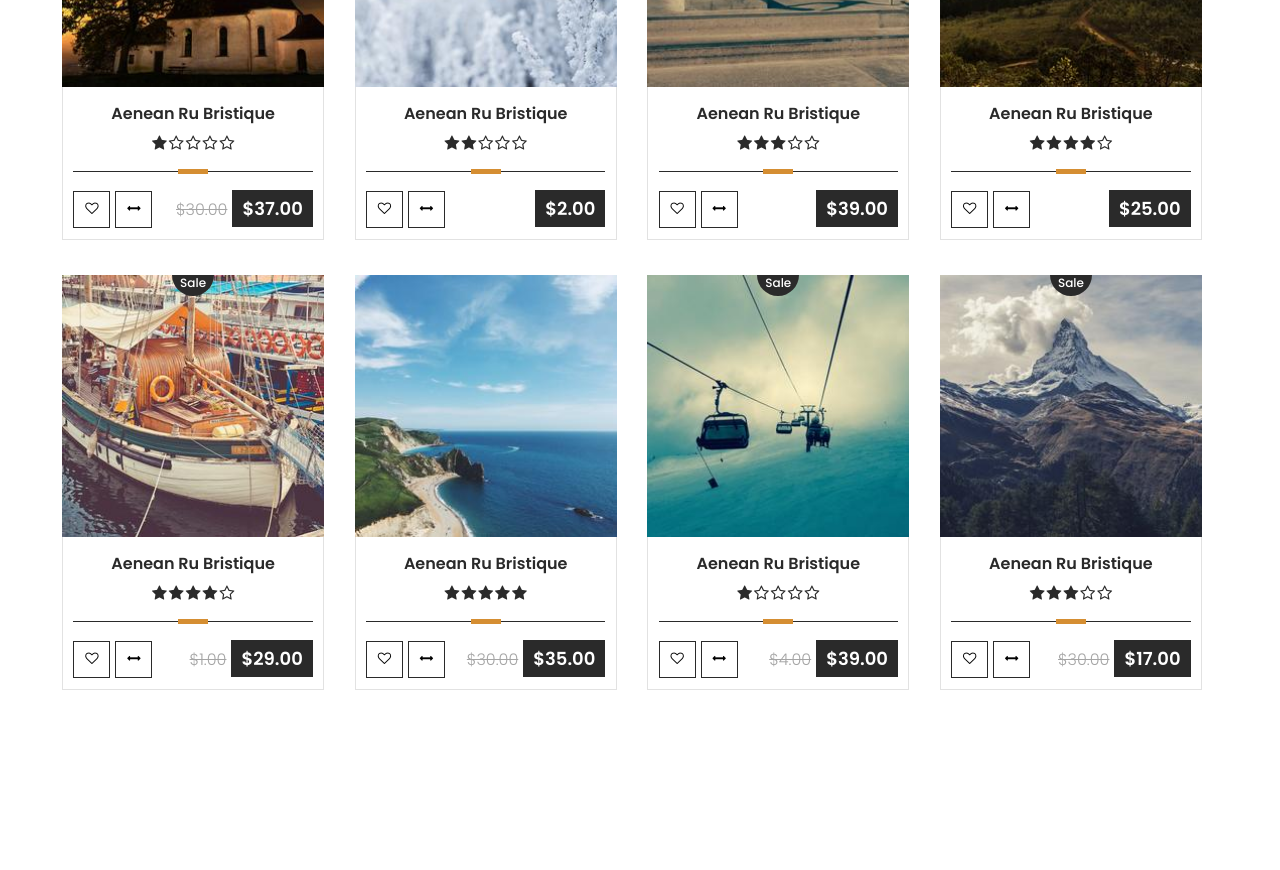
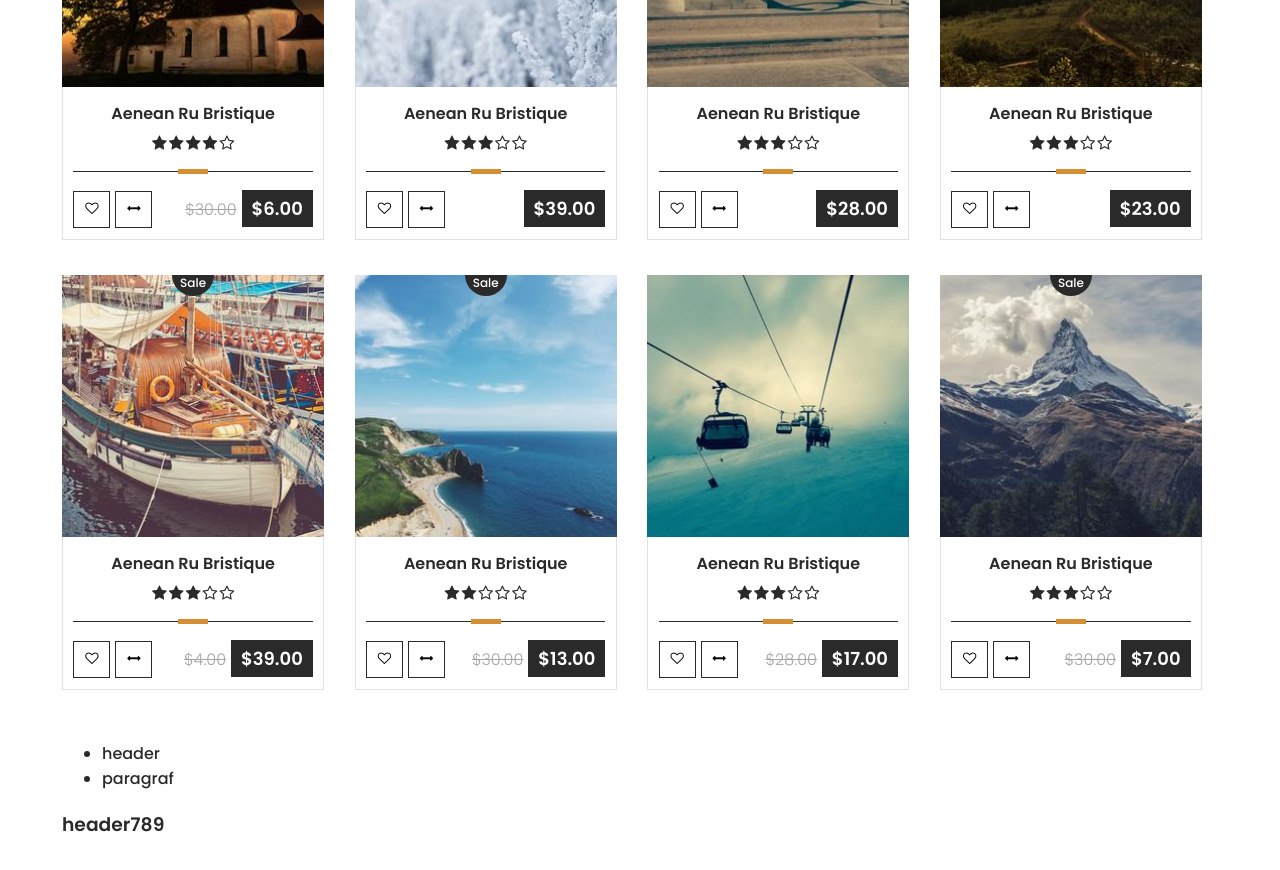
Before and after one commit to SHAH0001/bazar, a Vue app: page / in a window 1280 px wide. Shown: the part 1720-2590 px from the top of the page. Built offline with nearby package versions, Linux system fonts and the light colour scheme.

Commit message:
basic implemented tabs

```diff
--- a/src/App.vue
+++ b/src/App.vue
@@ -49,9 +49,13 @@
         <div class="container">
           <div class="header-middle-wrapper">
             <div class="phone-block"><i class="icon-mobile-phone phone-block-icon"></i><a href="+23003560222"
-                class="phone">2300 - 3560 - 222 </a></div><a href="#" class="logo"><img src="./../public/logo.png"
-                alt=""></a><a href="#" class="basket-block"><i class="icon-shopping-basket basket-block-icon"></i><span
-                class="basket-count">0</span></a>
+                class="phone">2300 - 3560 - 222 </a></div>
+                  <router-link to="/" tag="a" class="logo">
+                    <img src="./../public/logo.png" alt="">
+                  </router-link>
+                    <a href="#" class="basket-block">
+                      <i class="icon-shopping-basket basket-block-icon"></i>
+                    <span class="basket-count">0</span></a>
           </div>
         </div>
       </div>
--- a/src/components/Products.vue
+++ b/src/components/Products.vue
@@ -1,8 +1,13 @@
 <template>
     <div id="main-products-block">
-        <SortingDisplay
-            :whatSortShow="'tabs'"
-        >
+        <SortingDisplay :whatSortShow="'tabs'" :enabledPoints="true">
+            <div slot="tabs">
+                <a class="tabs-link" href="#">Bed</a>
+                <a class="tabs-link" href="#">Chair</a>
+                <a class="tabs-link" href="#">Sofa</a>
+                <a class="tabs-link" href="#">Table</a>
+                <a class="tabs-link" href="#">Dining</a>
+            </div>
         </SortingDisplay>
         <div class="products">
             <div v-for="product in products" :key="product.id" class="product">
@@ -19,15 +24,8 @@
                 </div>
                 <div class="product-info">
                     <div class="product-info-wrapper">
-                        <a href="#" class="product-info-title">{{ product.name }}</a>
-                        <!-- <div class="star-rating">
-                            <i class="icon-star"></i>
-                            <i class="icon-star"></i>
-                            <i class="icon-star-o"></i>
-                            <i class="icon-star-o"></i>
-                            <i class="icon-star-o"></i>
-                        </div> -->
-                        <StarRating :rating="product.rating" :productId="product.id"></StarRating>
+                        <router-link to="/product/aenean-ru-bristique" tag="a" class="product-info-title">{{ product.name }}</router-link>
+                        <StarRating :rating="product.rating"></StarRating>
                         <div class="product-line"></div>
                         <div class="liked-and-price-block">
                             <div class="buttons-block">
@@ -43,11 +41,28 @@
                 </div>
             </div>
         </div>
+        <div class="furniture-gallery-block">
+            <div class="furniture-gallery-left">
+                <Tabs>
+                    <Tab name="header" selected="true">
+                        <h3>header789</h3>
+                    </Tab>
+                    <Tab name="paragraf">
+                        <p>paragraf</p>
+                    </Tab>
+                </Tabs>
+            </div>
+            <div class="furniture-gallery-right"></div>
+        </div>
     </div>
 </template>
 <script>
 import SortingDisplay from './SortingDisplay'
 import StarRating from './StarRating'
+import Tab from './Tabs/Tab'
+import Tabs from './Tabs/Tabs'
+
+
 
 
 export default {
@@ -59,7 +74,7 @@ export default {
                     sale: Math.floor(Math.random() * Math.floor(2)),
                     img: 'product_1.jpg',
                     name: 'Aenean Ru Bristique',
-                    rating: 1,
+                    rating: Math.floor(Math.random() * Math.floor(6)),
                     oldPrice: 30.00,
                     newPrice: Math.floor(Math.random() * Math.floor(50)),
                     description: 'Faded short sleeves t-shirt with high neckline. Soft and stretchy material for a comfortable fit. Accessorize with a straw hat and youre ready.'
@@ -69,7 +84,7 @@ export default {
                     sale: Math.floor(Math.random() * Math.floor(2)),
                     img: 'product_2.jpg',
                     name: 'Aenean Ru Bristique',
-                    rating: 2,
+                    rating: Math.floor(Math.random() * Math.floor(6)),
                     oldPrice: false,
                     newPrice: Math.floor(Math.random() * Math.floor(50)),
                     description: 'Faded short sleeves t-shirt with high neckline. Soft and stretchy material for a comfortable fit. Accessorize with a straw hat and youre ready.'
@@ -79,7 +94,7 @@ export default {
                     sale: Math.floor(Math.random() * Math.floor(2)),
                     img: 'product_3.jpg',
                     name: 'Aenean Ru Bristique',
-                    rating: 3,
+                    rating: Math.floor(Math.random() * Math.floor(6)),
                     oldPrice: false,
                     newPrice: Math.floor(Math.random() * Math.floor(50)),
                     description: 'Faded short sleeves t-shirt with high neckline. Soft and stretchy material for a comfortable fit. Accessorize with a straw hat and youre ready.'
@@ -89,7 +104,7 @@ export default {
                     sale: Math.floor(Math.random() * Math.floor(2)),
                     img: 'product_4.jpg',
                     name: 'Aenean Ru Bristique',
-                    rating: 4,
+                    rating: Math.floor(Math.random() * Math.floor(6)),
                     oldPrice: false,
                     newPrice: Math.floor(Math.random() * Math.floor(50)),
                     description: 'Faded short sleeves t-shirt with high neckline. Soft and stretchy material for a comfortable fit. Accessorize with a straw hat and youre ready.'
@@ -99,7 +114,7 @@ export default {
                     sale: Math.floor(Math.random() * Math.floor(2)),
                     img: 'product_5.jpg',
                     name: 'Aenean Ru Bristique',
-                    rating: 4,
+                    rating: Math.floor(Math.random() * Math.floor(6)),
                     oldPrice: Math.floor(Math.random() * Math.floor(30)),
                     newPrice: Math.floor(Math.random() * Math.floor(50)),
                     description: 'Faded short sleeves t-shirt with high neckline. Soft and stretchy material for a comfortable fit. Accessorize with a straw hat and youre ready.'
@@ -109,7 +124,7 @@ export default {
                     sale: Math.floor(Math.random() * Math.floor(2)),
                     img: 'product_6.jpg',
                     name: 'Aenean Ru Bristique',
-                    rating: 5,
+                    rating: Math.floor(Math.random() * Math.floor(6)),
                     oldPrice: 30.00,
                     newPrice: Math.floor(Math.random() * Math.floor(50)),
                     description: 'Faded short sleeves t-shirt with high neckline. Soft and stretchy material for a comfortable fit. Accessorize with a straw hat and youre ready.'
@@ -119,7 +134,7 @@ export default {
                     sale: Math.floor(Math.random() * Math.floor(2)),
                     img: 'product_7.jpg',
                     name: 'Aenean Ru Bristique',
-                    rating: 1,
+                    rating: Math.floor(Math.random() * Math.floor(6)),
                     oldPrice: Math.floor(Math.random() * Math.floor(30)),
                     newPrice: Math.floor(Math.random() * Math.floor(50)),
                     description: 'Faded short sleeves t-shirt with high neckline. Soft and stretchy material for a comfortable fit. Accessorize with a straw hat and youre ready.'
@@ -129,7 +144,7 @@ export default {
                     sale: Math.floor(Math.random() * Math.floor(2)),
                     img: 'product_8.jpg',
                     name: 'Aenean Ru Bristique',
-                    rating: 3,
+                    rating: Math.floor(Math.random() * Math.floor(6)),
                     oldPrice: 30.00,
                     newPrice: Math.floor(Math.random() * Math.floor(50)),
                     description: 'Faded short sleeves t-shirt with high neckline. Soft and stretchy material for a comfortable fit. Accessorize with a straw hat and youre ready.'
@@ -144,11 +159,13 @@ export default {
     },
     components: {
         SortingDisplay,
-        StarRating
+        StarRating,
+        Tab,
+        Tabs
     }
 }
 </script>
-<style lang="scss" scoped>
+<style lang="scss">
     @import '@/assets/scss/style';
 
     #main-products-block {
@@ -336,7 +353,18 @@ export default {
         color: #fff;
         background-color: $mainColor;
         padding: 6px 10px;
-        // margin: 0 0 0 5px;
+    }
+
+    .furniture-gallery-block {
+
+    }
+
+    .furniture-gallery-left {
+
+    }
+
+    .furniture-gallery-right {
+
     }
 
 </style>
--- a/src/components/SortingDisplay.vue
+++ b/src/components/SortingDisplay.vue
@@ -1,20 +1,18 @@
 <template>
     <div>
+
         <div class="sorting-tabs" v-if="whatSortShow === 'tabs'">
             <h3 class="sorting-tabs-title">New furniture</h3>
             <div class="tabs">
-                <a class="tabs-link" href="#">Bed</a>
-                <a class="tabs-link" href="#">Chair</a>
-                <a class="tabs-link" href="#">Sofa</a>
-                <a class="tabs-link" href="#">Table</a>
-                <a class="tabs-link" href="#">Dining</a>
+                <slot name="tabs"></slot>
             </div>
-            <div class="points-block">
+            <div v-if="enabledPoints" class="points-block">
                 <div class="point point-active"></div>
                 <div class="point"></div>
                 <div class="point"></div>
             </div>
         </div>
+
         <div class="sorting-sort-by" v-else-if="whatSortShow === 'sortBy'">
 
             <h3 class="sort-by-title">Furniture</h3>
@@ -68,6 +66,7 @@
 
             </div>
         </div>
+
     </div>
 </template>
 <script>
@@ -76,6 +75,9 @@
             whatSortShow: {
                 type: String,
                 default: 'tabs'
+            },
+            enabledPoints: {
+                default: false
             }
         }
     }
--- a/src/components/StarRating.vue
+++ b/src/components/StarRating.vue
@@ -5,23 +5,14 @@
                 v-for="(star, index) in maxStars"
                 :key="index"
                 :class="star <= rating ? 'icon-star' : 'icon-star-o'"
-                @click="changeRating(star)"
             >
             </i>
-            <!-- <i class="icon-star"></i> -->
-            <!-- <i class="icon-star"></i>
-            <i class="icon-star-o"></i>
-            <i class="icon-star-o"></i>
-            <i class="icon-star-o"></i> -->
         </div>
     </div>
 </template>
 <script>
 export default {
     props: {
-        productId: {
-            type: Number
-        },
         rating: {
             type: Number,
             required: true
@@ -29,12 +20,6 @@ export default {
         maxStars: {
             type: Number,
             default: 5
-        }
-    },
-    methods: {
-        changeRating(star) {
-            console.log(star)
-            console.log(this.productId)
         }
     }
 }
--- /dev/null
+++ b/src/components/Tabs/Tab.vue
@@ -0,0 +1,28 @@
+<template>
+    <div v-if="isActive">
+        <slot></slot>
+    </div>
+</template>
+<script>
+    export default {
+        data() {
+            return {
+                isActive: false
+            }
+        },
+        props: {
+            name: {
+                required: true
+            },
+            selected: {
+                default: false
+            }
+        },
+        mounted() {
+            this.isActive = this.selected
+        }
+    }
+</script>
+<style lang="scss" scoped>
+    @import '@/assets/scss/style';
+</style>
--- /dev/null
+++ b/src/components/Tabs/Tabs.vue
@@ -0,0 +1,42 @@
+<template>
+    <div>
+        <div class="tabs">
+            <ul>
+                <li v-for="(tab, index) in tabs" :key="index">
+                    <div
+                        class="tabs-nav-item"
+                        :class="{ 'is-active': tab.isActive }"
+                        @click="selectTab(tab)"
+                    >
+                        {{ tab.name }}
+                    </div>
+                </li>
+            </ul>
+        </div>
+        <div class="tabs-details">
+            <slot></slot>
+        </div>
+    </div>
+</template>
+<script>
+    export default {
+        data() {
+            return {
+                tabs: []
+            }
+        },
+        methods: {
+            selectTab(selectedTab) {
+                this.tabs.forEach(tab => {
+                    tab.isActive = tab.name === selectedTab.name
+                })
+            }
+        },
+        created() {
+            this.tabs = this.$children
+        }
+    }
+</script>
+<style lang="scss" scoped>
+    @import '@/assets/scss/style';
+</style>
--- a/src/router/index.js
+++ b/src/router/index.js
@@ -9,7 +9,12 @@ Vue.use(VueRouter)
     path: '/',
     name: 'Home',
     component: Home
-  }
+    },
+    {
+      path: '/product/:productname',
+      name: 'Product',
+      component: () => import('../views/Product.vue')
+    },
 ]
 
 const router = new VueRouter({
--- /dev/null
+++ b/src/views/Product.vue
@@ -0,0 +1,14 @@
+<template>
+    <div>
+        One product
+    </div>
+</template>
+<script>
+export default {
+
+}
+</script>
+<style lang="scss" scoped>
+    @import '@/assets/scss/style';
+
+</style>
```
